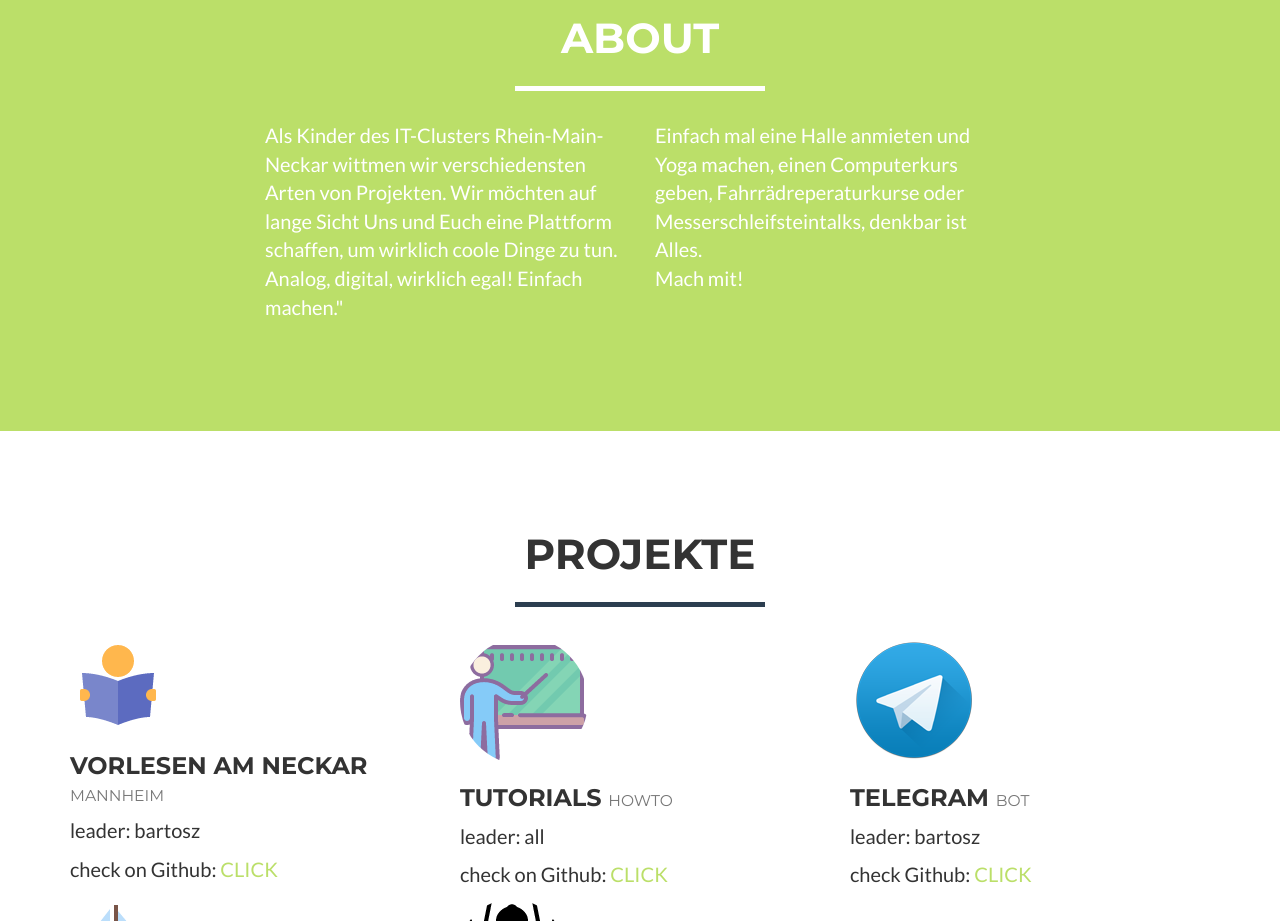
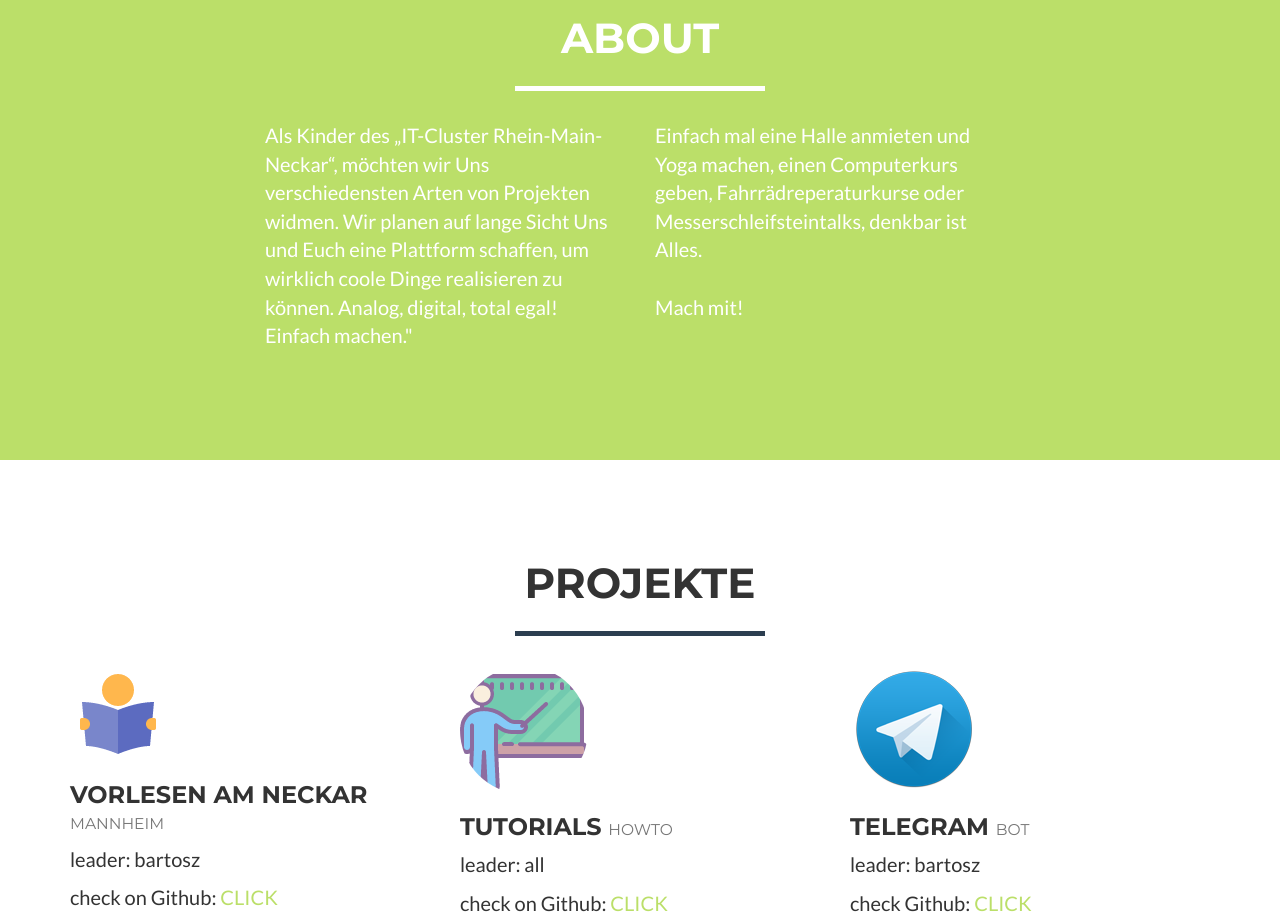
Before and after one commit to VfcD/VfcD.github.io, a website: page index.html in a window 1280 px wide. Shown: the part 1420-2341 px from the top of the page. Drawn offline with nearby package versions, Linux system fonts and the light colour scheme.

Commit message:
Update index.html

```diff
--- a/index.html
+++ b/index.html
@@ -83,7 +83,8 @@
                     <div class="intro-text">
                         <span class="name">Verein für coole Dinge </span>
                         <hr class="star-light">
-                        <span class="skills">„Die Welt zu durchschauen, sie zu verachten, mag großer Denker Sache sein. <br>
+                        <span class="skills">
+				„Die Welt zu durchschauen, sie zu verachten, mag großer Denker Sache sein.<br>
 				Mir aber liegt einzig daran, die Welt lieben zu können,<br>
 				sie und mich und alle Wesen mit Liebe und Bewunderung und Ehrfurcht betrachten zu können.“<br>
 				-  Emil Sinclair </span>
@@ -105,13 +106,13 @@
             </div>
             <div class="row">
                 <div class="col-lg-4 col-lg-offset-2">
-                    <p> Als Kinder des IT-Clusters Rhein-Main-Neckar wittmen wir verschiedensten Arten von Projekten.
-			    Wir möchten auf lange Sicht Uns und Euch eine Plattform schaffen, um wirklich coole Dinge zu tun.
-			    Analog, digital, wirklich egal! Einfach machen."  </p>
+                    <p> Als Kinder des „IT-Cluster Rhein-Main-Neckar“, möchten wir Uns verschiedensten Arten von Projekten widmen.
+			    Wir planen auf lange Sicht Uns und Euch eine Plattform schaffen, um wirklich coole Dinge realisieren zu können.
+			    Analog, digital, total egal! Einfach machen."  </p>
                 </div>
                 <div class="col-lg-4">
                     <p>Einfach mal eine Halle anmieten und Yoga machen, einen Computerkurs geben,
-			    Fahrrädreperaturkurse oder Messerschleifsteintalks, denkbar ist Alles.<br>
+			    Fahrrädreperaturkurse oder Messerschleifsteintalks, denkbar ist Alles.<br><br>
 				Mach mit!</p>
                 </div>
        <!--    <div class="col-lg-8 col-lg-offset-2 text-center">
```
